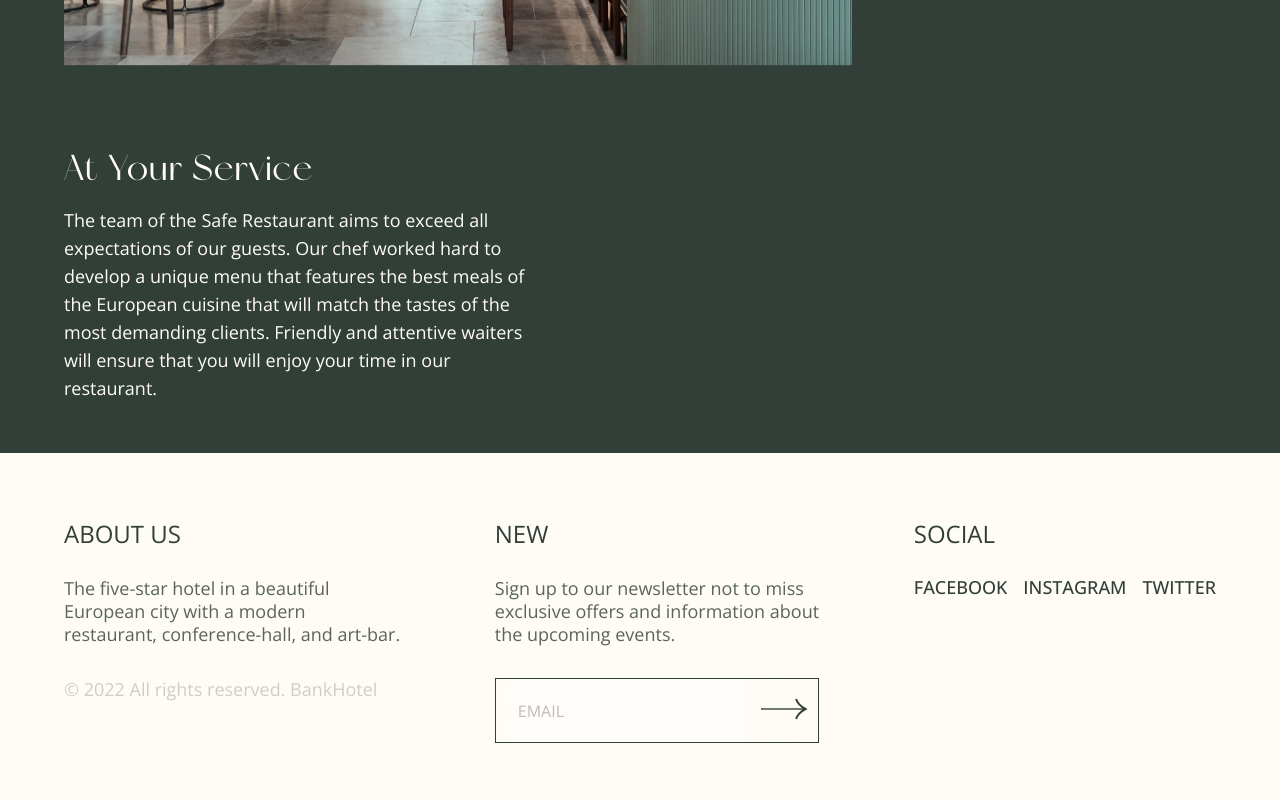
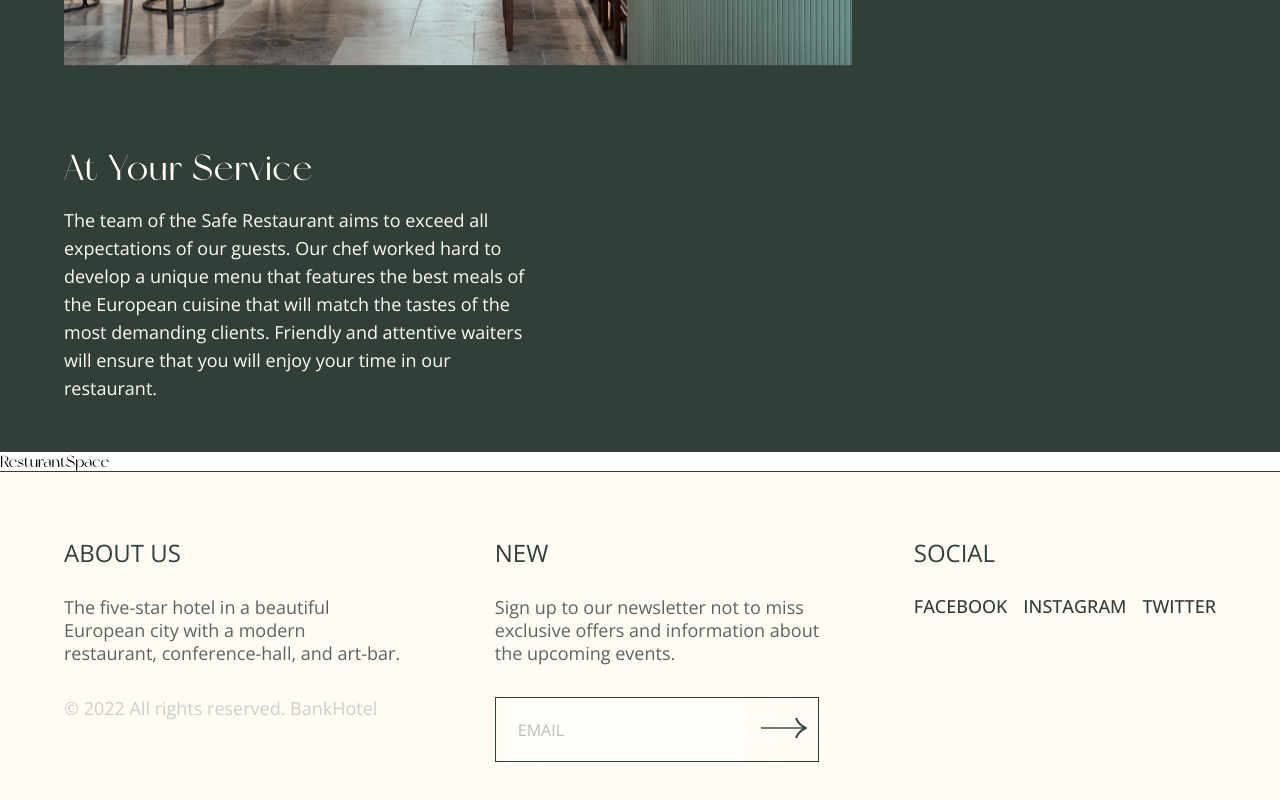
Before and after one commit to gift56/Fullstack-HotelWebsite, a React (Create React App) app: page /restaurant in a window 1280 px wide. Shown: the part 1202-2002 px from the top of the page. Built offline with nearby package versions, Linux system fonts and the light colour scheme.

Commit message:
imported resturantspace components

```diff
--- a/src/pages/Resturants.jsx
+++ b/src/pages/Resturants.jsx
@@ -2,12 +2,14 @@ import React from "react";
 import Layout from "../components/Layout/Layout";
 import ResturantHero from "../components/ResturantData/ResturantHero";
 import ResturantOffer from "../components/ResturantData/ResturantOffer";
+import ResturantSpace from "../components/ResturantData/ResturantSpace";
 
 const Resturants = () => {
   return (
     <Layout>
       <ResturantHero />
       <ResturantOffer />
+      <ResturantSpace />
     </Layout>
   );
 };
```
